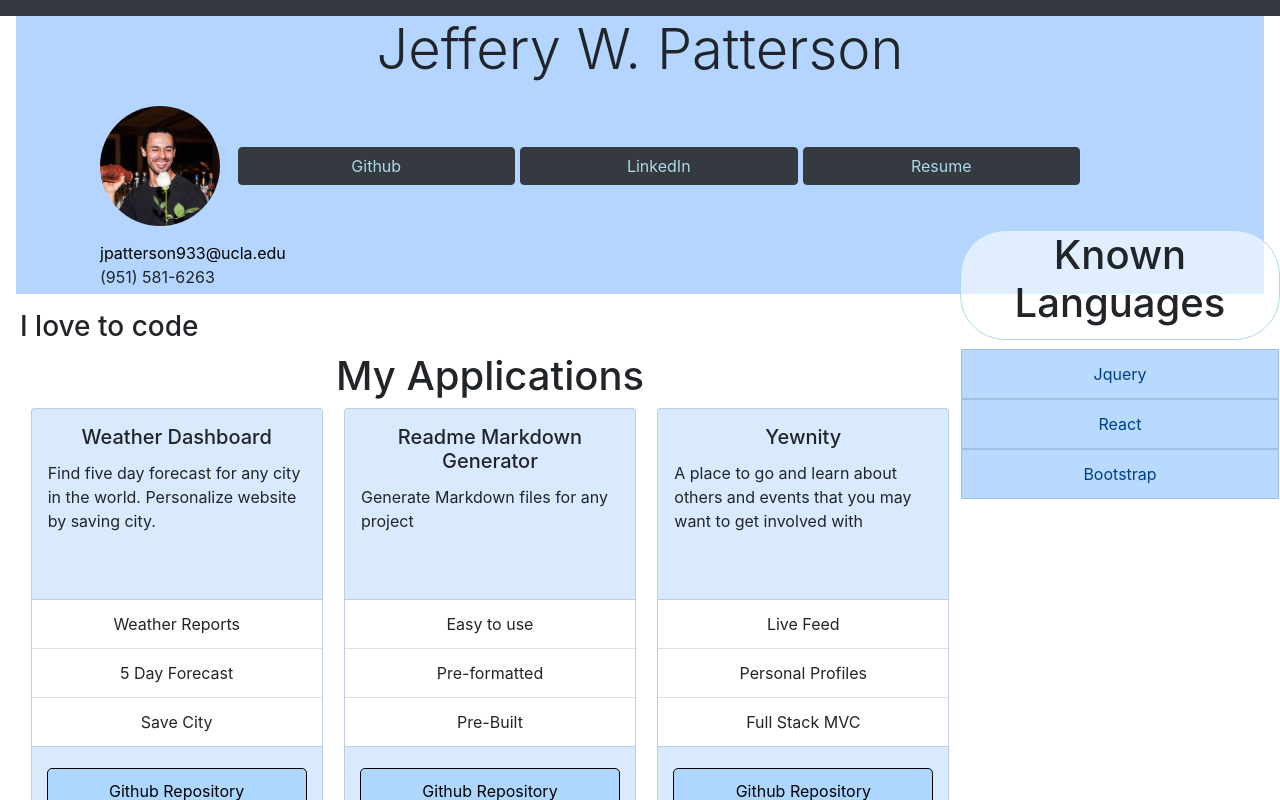
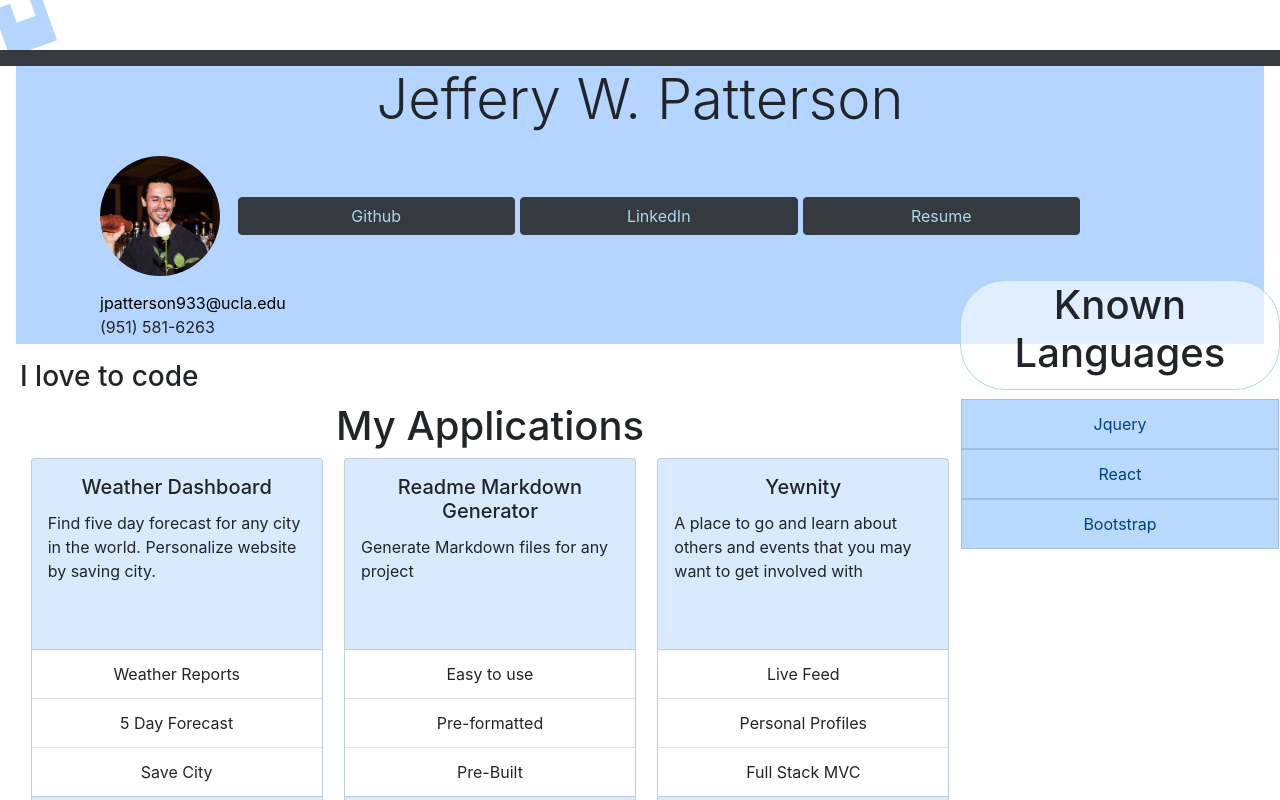
Before and after one commit to jpatterson933/react_portfolio, a React (Create React App) app in the folder client/: page / in a window 1280 px wide. Shown: the top 800 px of the page. Built offline with nearby package versions, Linux system fonts and the light colour scheme.

Commit message:
Added css loading example

```diff
--- a/client/src/App.js
+++ b/client/src/App.js
@@ -1,7 +1,9 @@
+import { LoadingElement } from './components/Loading';
 import { LandingPage } from './views/landingPage';
 function App() {
   return (
     <div className="App">
+      <LoadingElement />
       <LandingPage />
 
     </div>
--- /dev/null
+++ b/client/src/components/Loading/index.css
@@ -0,0 +1,27 @@
+.box {
+    width: 50px;
+    height: 50px;
+    background-color: rgba(179, 213, 255, 1);
+    animation-name: spin;
+    animation-delay: 2s;
+    animation-duration: 1s;
+    animation-iteration-count: infinite;
+}
+
+#innerbox {
+    position: fixed;
+    width: 20px;
+    height: 20px;
+    background-color: white;
+    margin-top: 12px;
+
+}
+
+@keyframes spin {
+    from {
+        transform: rotate(0);
+    }
+    to {
+        transform: rotate(90deg)
+    }
+}
--- /dev/null
+++ b/client/src/components/Loading/index.js
@@ -0,0 +1,14 @@
+import React from "react";
+// style sheet
+import './index.css';
+
+export const LoadingElement = () => {
+    return (
+        <div className="box">
+            <div id="innerbox">
+
+            </div>
+
+        </div>
+    )
+}
--- a/client/src/views/landingPage.js
+++ b/client/src/views/landingPage.js
@@ -20,9 +20,15 @@ export const LandingPage = () => {
                         newwindow="_blank"
                         linktitle={<img className="profile-photo col-sm-3" src={profilePhoto} alt="Jeffery Patterson"></img>}
                     />
-                    <Button className="btn btn-dark col-md-3 col-sm-12"><Link url="https://github.com/jpatterson933" linktitle="Github" newwindow="_blank" /></Button>
-                    <Button className="btn btn-dark col-md-3 col-sm-12"><Link url="https://www.linkedin.com/in/jefferywpatterson/" linktitle="LinkedIn" newwindow="_blank" /></Button>
-                    <Button className="btn btn-dark col-md-3 col-sm-12"><Link url="assets/media/my-resume-6.7.pdf" download linktitle="Resume"></Link></Button>
+                    <Button className="btn btn-dark col-md-3 col-sm-12">
+                        <Link url="https://github.com/jpatterson933" linktitle="Github" newwindow="_blank" />
+                    </Button>
+                    <Button className="btn btn-dark col-md-3 col-sm-12">
+                        <Link url="https://www.linkedin.com/in/jefferywpatterson/" linktitle="LinkedIn" newwindow="_blank" />
+                    </Button>
+                    <Button className="btn btn-dark col-md-3 col-sm-12">
+                        <Link url="assets/media/my-resume-6.7.pdf" download linktitle="Resume" />
+                    </Button>
                     <ul className="col-sm-3 col-xs-12 contact-info">
                         <ListItem name={<Link url="mailto: jpatterson933@ucla.edu?subject=I want to hire you!" id="email" linktitle="jpatterson933@ucla.edu" />}></ListItem>
                         <ListItem id="cell" name="(951) 581-6263" />
```
Also changed, not shown: client/src/components/LanguageSlider/Slides.js (deleted, +0 -9 lines).
